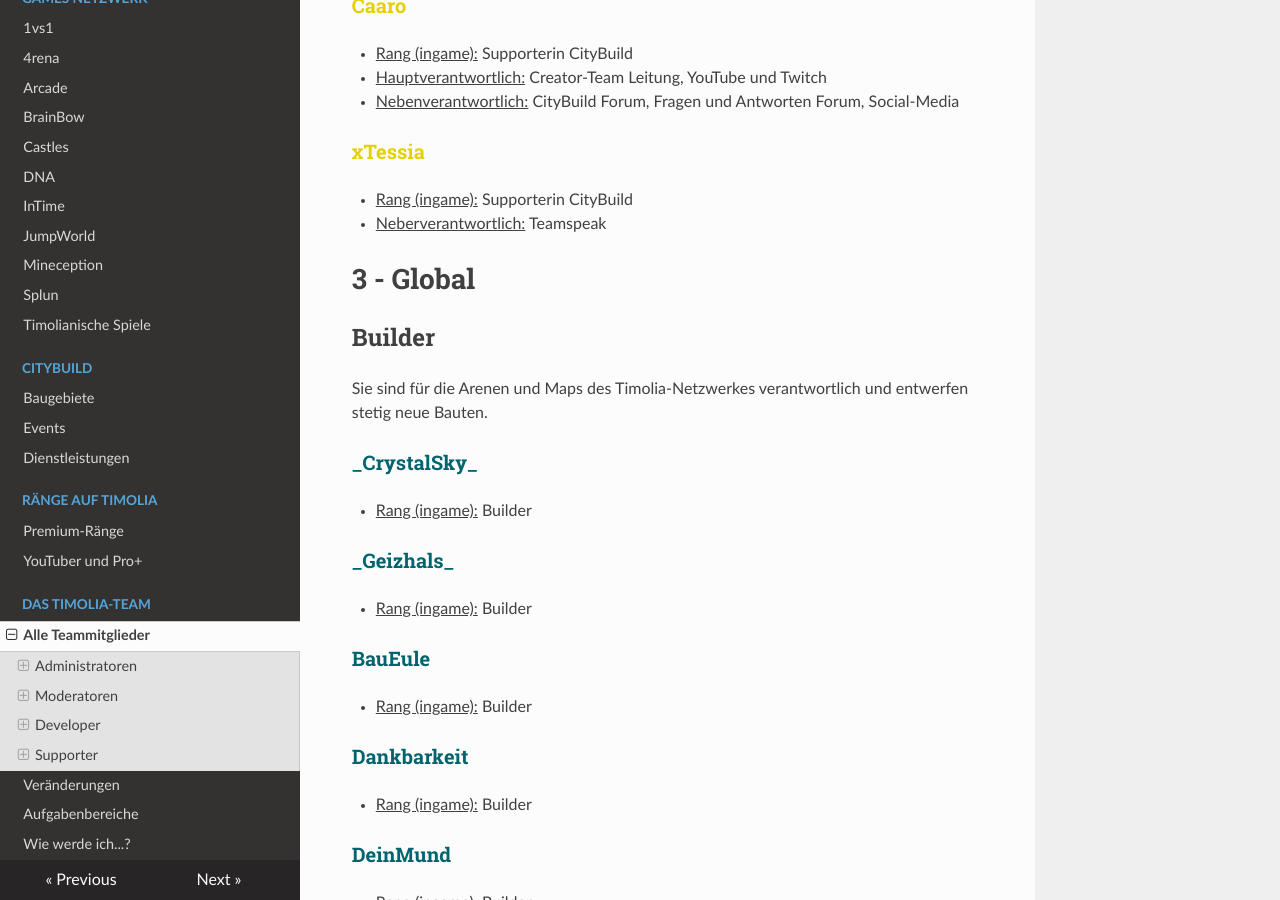
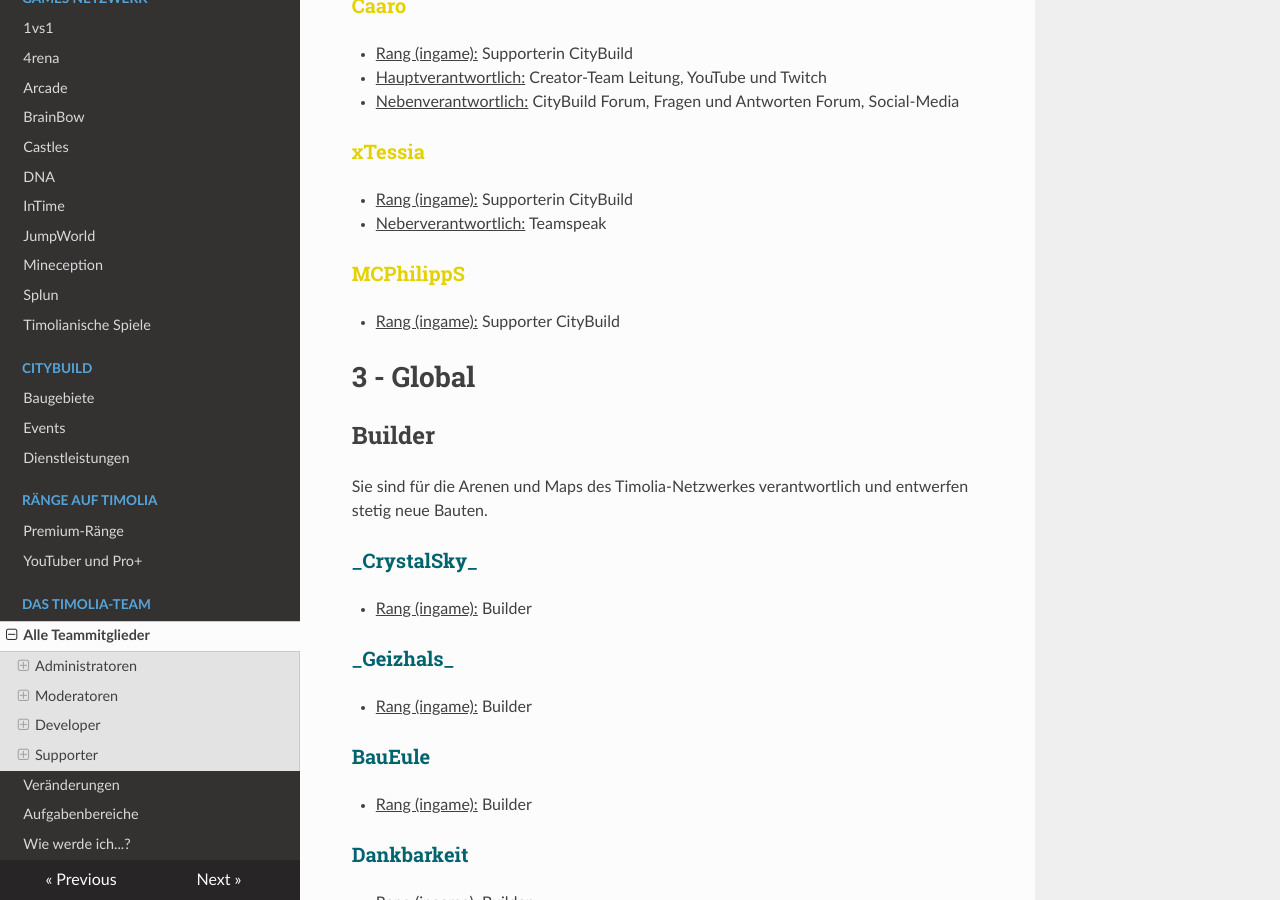
Before and after one commit to TimoliaDE/HowTo, an MkDocs documentation site: the page built from docs/team/members.md, in a window 1280 px wide and 900 px high, scrolled down 10349 px. Built offline with MkDocs 1.6.1, drawn with Linux system fonts in a browser that asks for light colours; nearby versions of some CDN libraries; old or Windows-style settings are respelled for this version of MkDocs.

Commit message:
MCPhilippS Supporter

```diff
--- a/docs/team/members.md
+++ b/docs/team/members.md
@@ -333,6 +333,10 @@ Sie stehen für alle grundlegenden Fragen und Tickets zur Verfügung und sind di
 - <u>Rang (ingame):</u> Supporterin CityBuild
 - <u>Neberverantwortlich:</u> Teamspeak
 
+###<strong><span style="color:#E4D100">MCPhilippS</span></strong>
+- <u>Rang (ingame):</u> Supporter CityBuild
+
+
 # 3 - Global
 
 ## Builder
```
